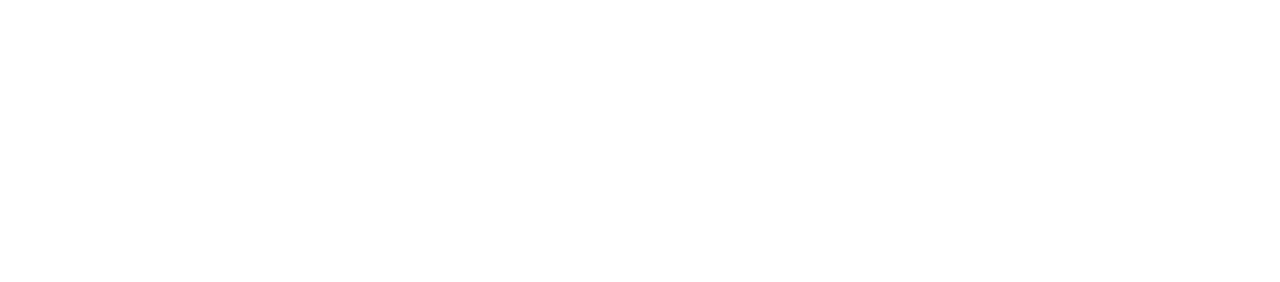
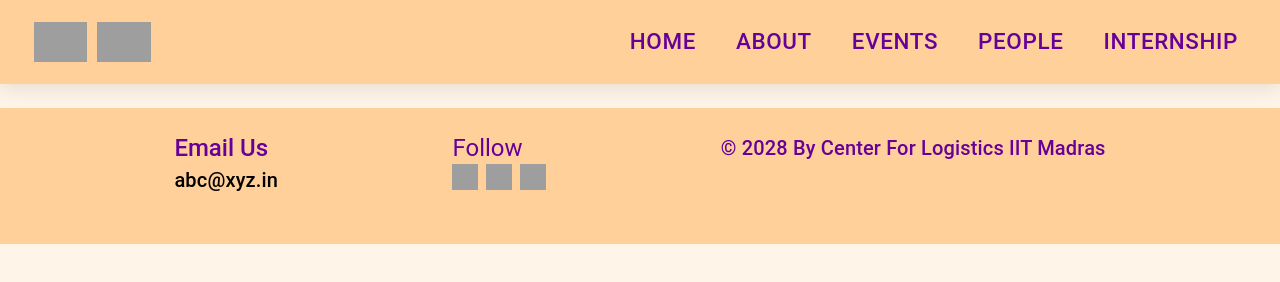
Before and after one commit to gautamV19/build, a plain HTML site: page index.html in a window 1280 px wide. Drawn offline with Linux system fonts and the light colour scheme; the site is published under a folder, as on GitHub Pages, so addresses that start at the root find nothing; grey boxes are pictures that could not be loaded.

Commit message:
refresh issue

```diff
--- a/index.html
+++ b/index.html
@@ -5,8 +5,8 @@
     <link rel="icon" type="image/svg+xml" href="/iitm_logo.jpg" />
     <meta name="viewport" content="width=device-width, initial-scale=1.0" />
     <title>Logistics Lab</title>
-    <script type="module" crossorigin src="/assets/index-LPbc_Mll.js"></script>
-    <link rel="stylesheet" crossorigin href="/assets/index-qXddB6oC.css">
+    <script type="module" crossorigin src="./assets/index-LPbc_Mll.js"></script>
+    <link rel="stylesheet" crossorigin href="./assets/index-qXddB6oC.css" />
   </head>
   <body>
     <div id="root"></div>
```
